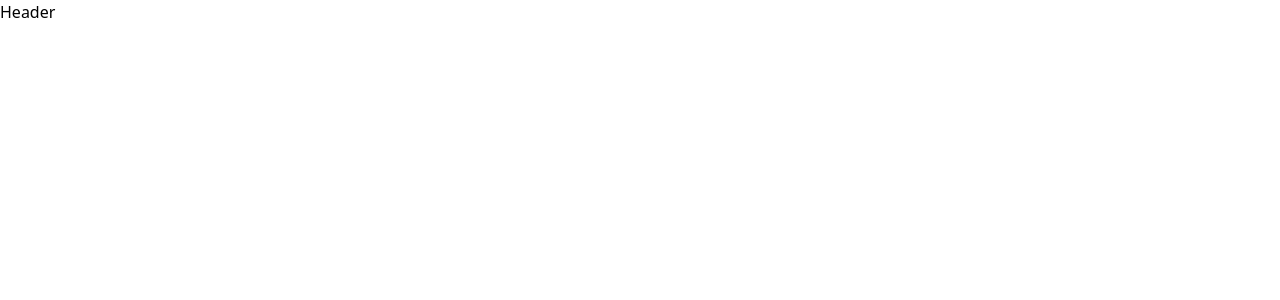
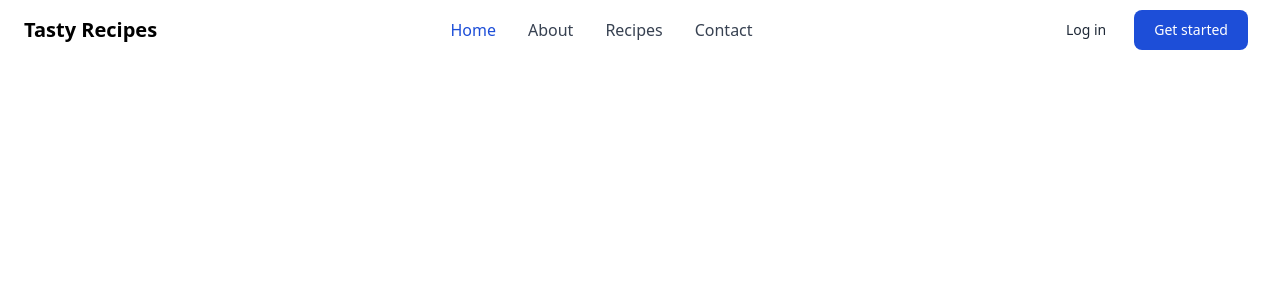
Before and after one commit to Jon-Felipe/Tasty-React, a React (Vite) app: page / in a window 1280 px wide. Shown: the top 300 px of the page. Built offline with nearby package versions, Linux system fonts and the light colour scheme.

Commit message:
styled header component

```diff
--- a/src/components/Header.tsx
+++ b/src/components/Header.tsx
@@ -3,7 +3,67 @@ import React from 'react';
 type Props = {};
 
 const Header = (props: Props) => {
-  return <div>Header</div>;
+  return (
+    <header>
+      <nav className='bg-white border-gray-200 px-4 lg:px-6 py-2.5'>
+        <div className='flex flex-wrap justify-between items-center mx-auto max-w-screen-xl'>
+          <h1 className='text-xl font-semibold whitespace-nowrap'>
+            Tasty Recipes
+          </h1>
+          <div className='flex items-center lg:order-2'>
+            <a
+              href='/'
+              className='text-gray-800 hover:bg-gray-50 font-medium rounded-lg text-sm px-4 lg:px-5 py-2 lg:py-2.5 mr-2'
+            >
+              Log in
+            </a>
+            <a
+              href='/'
+              className='text-white bg-primary-700 hover:bg-primary-800 font-medium rounded-lg text-sm px-4 lg:px-5 py-2 lg:py-2.5 mr-2'
+            >
+              Get started
+            </a>
+          </div>
+          <div className='hidden justify-between items-center w-full lg:flex lg:w-auto lg:order-1'>
+            <ul className='flex flex-col mt-4 font-medium lg:flex-row lg:space-x-8 lg:mt-0'>
+              <li>
+                <a
+                  href='/'
+                  className='block py-2 pr-4 pl-3 text-white rounded bg-primary-700 lg:bg-transparent lg:text-primary-700 lg:p-0'
+                >
+                  Home
+                </a>
+              </li>
+              <li>
+                <a
+                  href='/'
+                  className='block py-2 pr-4 pl-3 text-gray-700 border-b border-gray-100 hover:bg-gray-50 lg:hover:bg-transparent lg:border-0 lg:hover:text-primary-700 lg:p-0'
+                >
+                  About
+                </a>
+              </li>
+              <li>
+                <a
+                  href='/'
+                  className='block py-2 pr-4 pl-3 text-gray-700 border-b border-gray-100 hover:bg-gray-50 lg:hover:bg-transparent lg:border-0 lg:hover:text-primary-700 lg:p-0'
+                >
+                  Recipes
+                </a>
+              </li>
+              <li>
+                <a
+                  href='/'
+                  className='block py-2 pr-4 pl-3 text-gray-700 border-b border-gray-100 hover:bg-gray-50 lg:hover:bg-transparent lg:border-0 lg:hover:text-primary-700 lg:p-0'
+                >
+                  Contact
+                </a>
+              </li>
+            </ul>
+          </div>
+        </div>
+      </nav>
+    </header>
+  );
 };
 
 export default Header;
--- a/tailwind.config.js
+++ b/tailwind.config.js
@@ -2,7 +2,22 @@
 export default {
   content: ['./index.html', './src/**/*.{js,ts,jsx,tsx}'],
   theme: {
-    extend: {},
+    extend: {
+      colors: {
+        primary: {
+          50: '#eff6ff',
+          100: '#dbeafe',
+          200: '#bfdbfe',
+          300: '#93c5fd',
+          400: '#60a5fa',
+          500: '#3b82f6',
+          600: '#2563eb',
+          700: '#1d4ed8',
+          800: '#1e40af',
+          900: '#1e3a8a',
+        },
+      },
+    },
   },
   plugins: [],
 };
```
